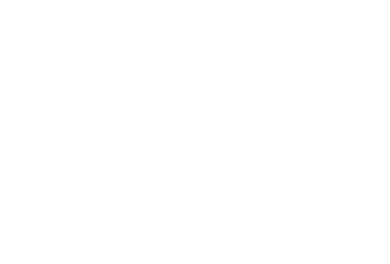
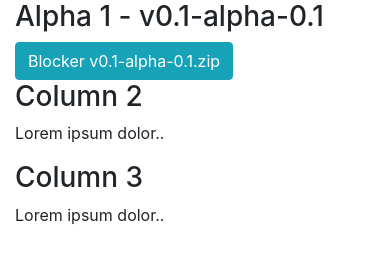
Before and after one commit to zacharysmith53/website, a plain HTML site: page pages/downloads/blocker/v0.1/alpha/0.1/index.html in a window 390 px wide. Drawn offline with nearby package versions, Linux system fonts and the light colour scheme.

Commit message:
add test download

```diff
--- a/pages/downloads/blocker/v0.1/alpha/0.1/index.html
+++ b/pages/downloads/blocker/v0.1/alpha/0.1/index.html
@@ -1,9 +1,35 @@
 <!DOCTYPE html>
 <html>
 <head>
-    <title></title>
+    <title>zacharysmith 53 - blocker - downloads</title>
+    <!-- Latest compiled and minified CSS -->
+    <link rel="stylesheet" href="https://maxcdn.bootstrapcdn.com/bootstrap/4.3.1/css/bootstrap.min.css">
+
+    <!-- jQuery library -->
+    <script src="https://ajax.googleapis.com/ajax/libs/jquery/3.4.0/jquery.min.js"></script>
+
+    <!-- Popper JS -->
+    <script src="https://cdnjs.cloudflare.com/ajax/libs/popper.js/1.14.7/umd/popper.min.js"></script>
+
+    <!-- Latest compiled JavaScript -->
+    <script src="https://maxcdn.bootstrapcdn.com/bootstrap/4.3.1/js/bootstrap.min.js"></script>
 </head>
 <body>
-
+<div class="container">
+  <div class="row">
+    <div class="col-sm-4">
+      <h3>Alpha 1 - v0.1-alpha-0.1</h3>
+      <a href="../../../../../data/downloads/blocker/v0.1/alpha/website-0.1-alpha-0.1.zip" class="btn btn-info" role="button" download="blocker-v0.1-alpha-0.1.zip">Blocker v0.1-alpha-0.1.zip</a>
+    </div>
+    <div class="col-sm-4">
+      <h3>Column 2</h3>
+      <p>Lorem ipsum dolor..</p>
+    </div>
+    <div class="col-sm-4">
+      <h3>Column 3</h3>
+      <p>Lorem ipsum dolor..</p>
+    </div>
+  </div>
+</div>
 </body>
 </html>
```
